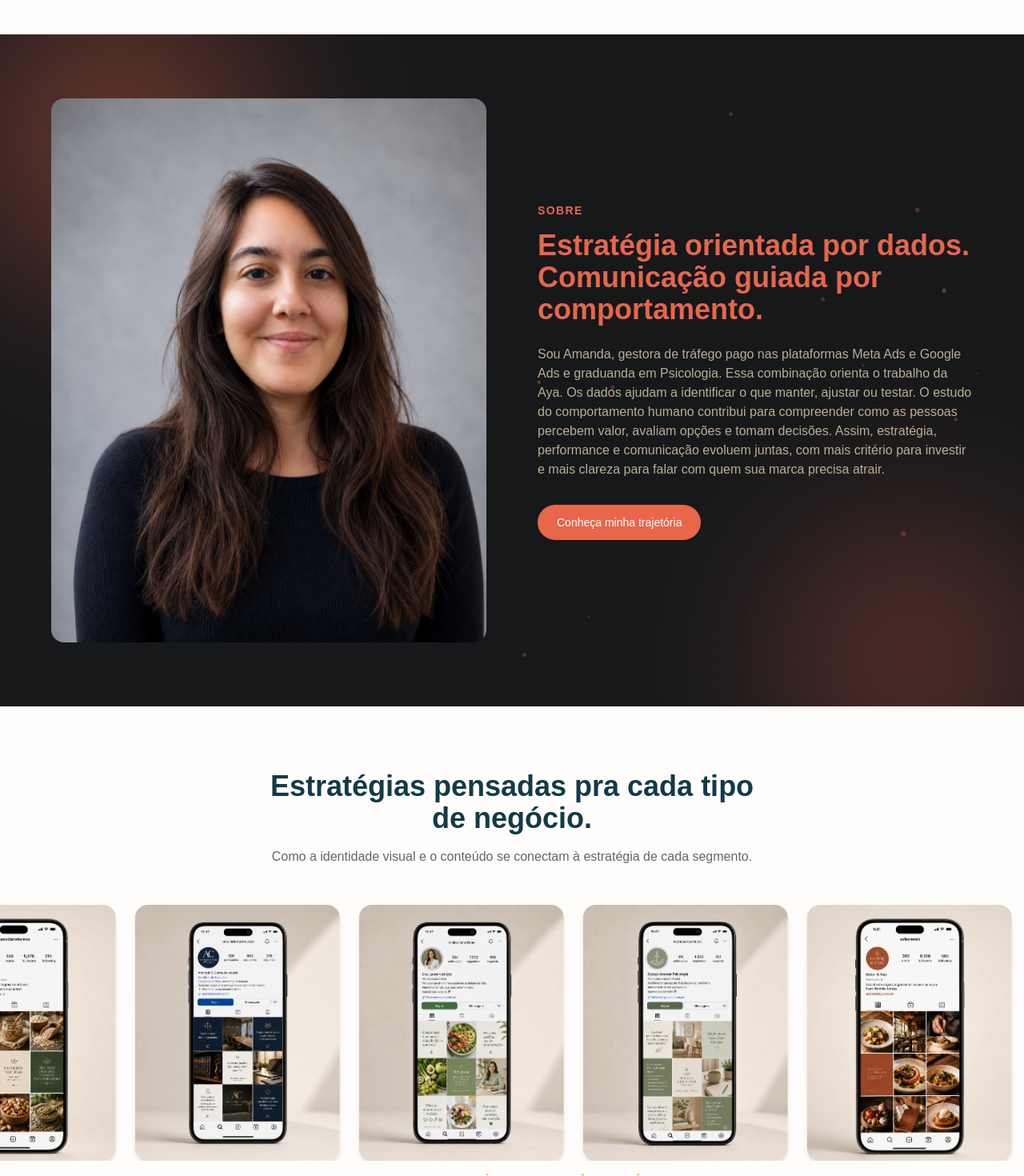
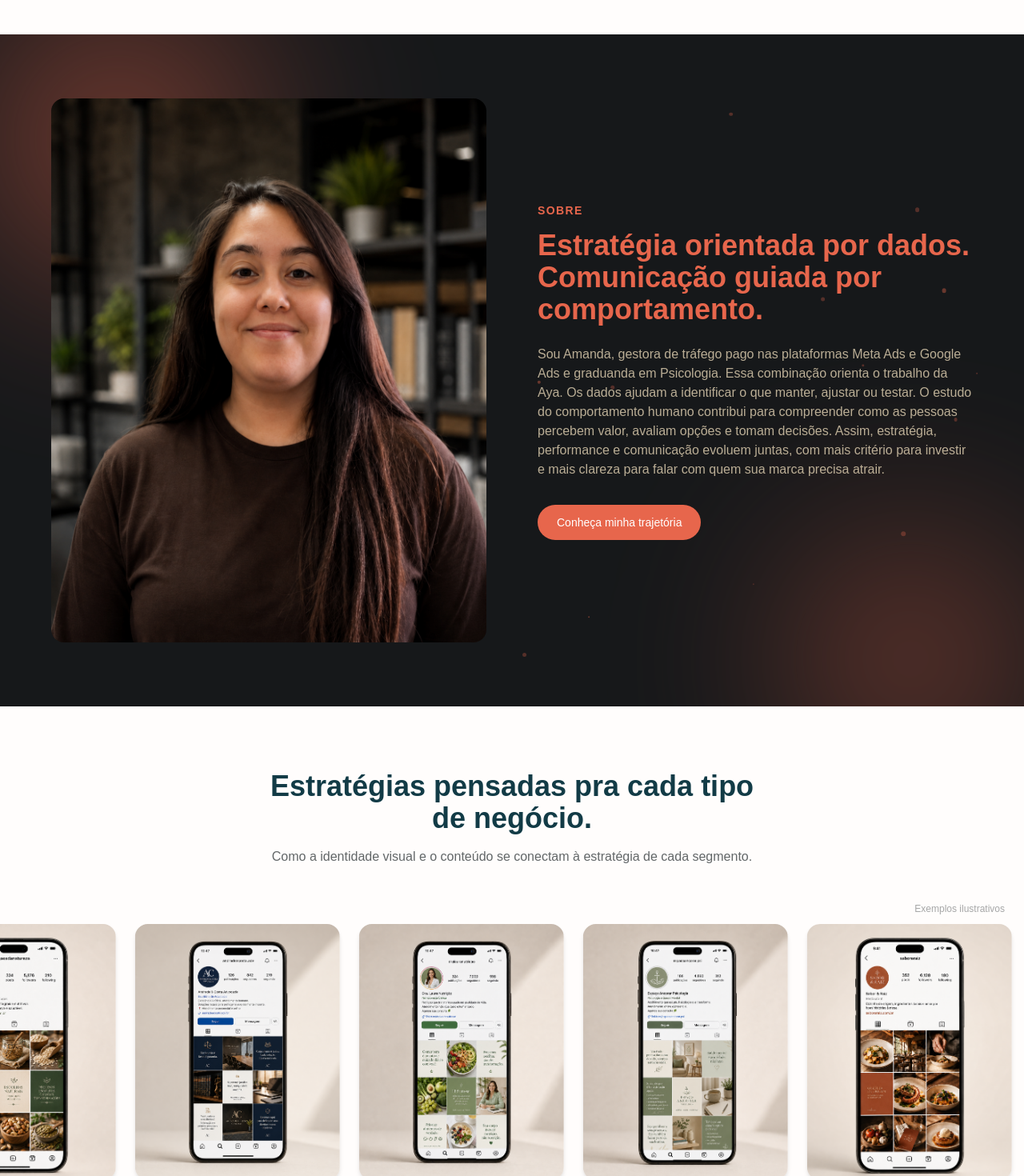
Before and after one commit to ayatrafegopago/ayasite, a Next.js app: page / in a window 1280 px wide. Shown: the part 5880-7350 px from the top of the page at 80% size. Built offline with nearby package versions, Linux system fonts and the light colour scheme.

Commit message:
atualização do site

```diff
--- a/src/components/sections/home/ProjetosIndicadores.js
+++ b/src/components/sections/home/ProjetosIndicadores.js
@@ -69,7 +69,11 @@ export default function ProjetosIndicadores() {
         </AnimatedSubtitle>
       </div>
 
-      <div className="mt-12 overflow-hidden">
+      <div className="mt-10 px-6 text-right">
+        <span className="text-xs text-[#202629]/40">Exemplos ilustrativos</span>
+      </div>
+
+      <div className="mt-2 overflow-hidden">
         <motion.div
           ref={trackRef}
           className="flex w-max gap-6 px-6"
--- a/src/components/sections/home/SobrePreview.js
+++ b/src/components/sections/home/SobrePreview.js
@@ -20,7 +20,7 @@ export default function SobrePreview() {
           transition={{ duration: 0.7, ease: "easeOut" }}
         >
           <Image
-            src="/fotos/aya-6.png"
+            src="/fotos/aya-18.png"
             alt="Amanda, gestora de tráfego pago da Aya"
             fill
             className="object-cover"
--- a/src/components/sections/sobre/SobreIntro.js
+++ b/src/components/sections/sobre/SobreIntro.js
@@ -35,7 +35,7 @@ export default function SobreIntro() {
           transition={{ duration: 0.7, ease: "easeOut" }}
         >
           <Image
-            src="/fotos/aya-6.png"
+            src="/fotos/aya-18.png"
             alt="Amanda, fundadora da Aya"
             fill
             className="object-cover"
```
Also changed, not shown: public/fotos/aya-17.png (added), public/fotos/aya-18.png (added).
